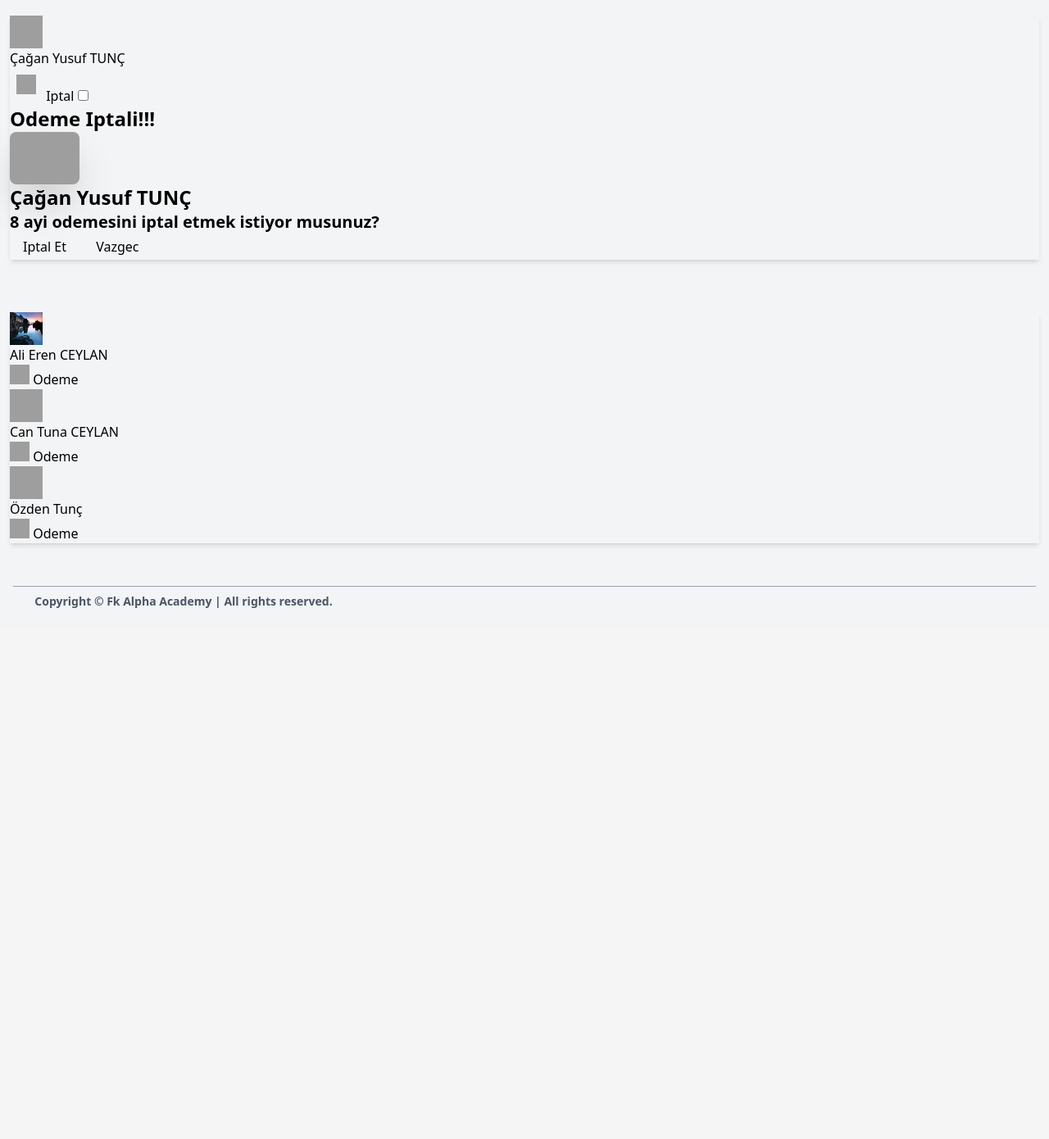
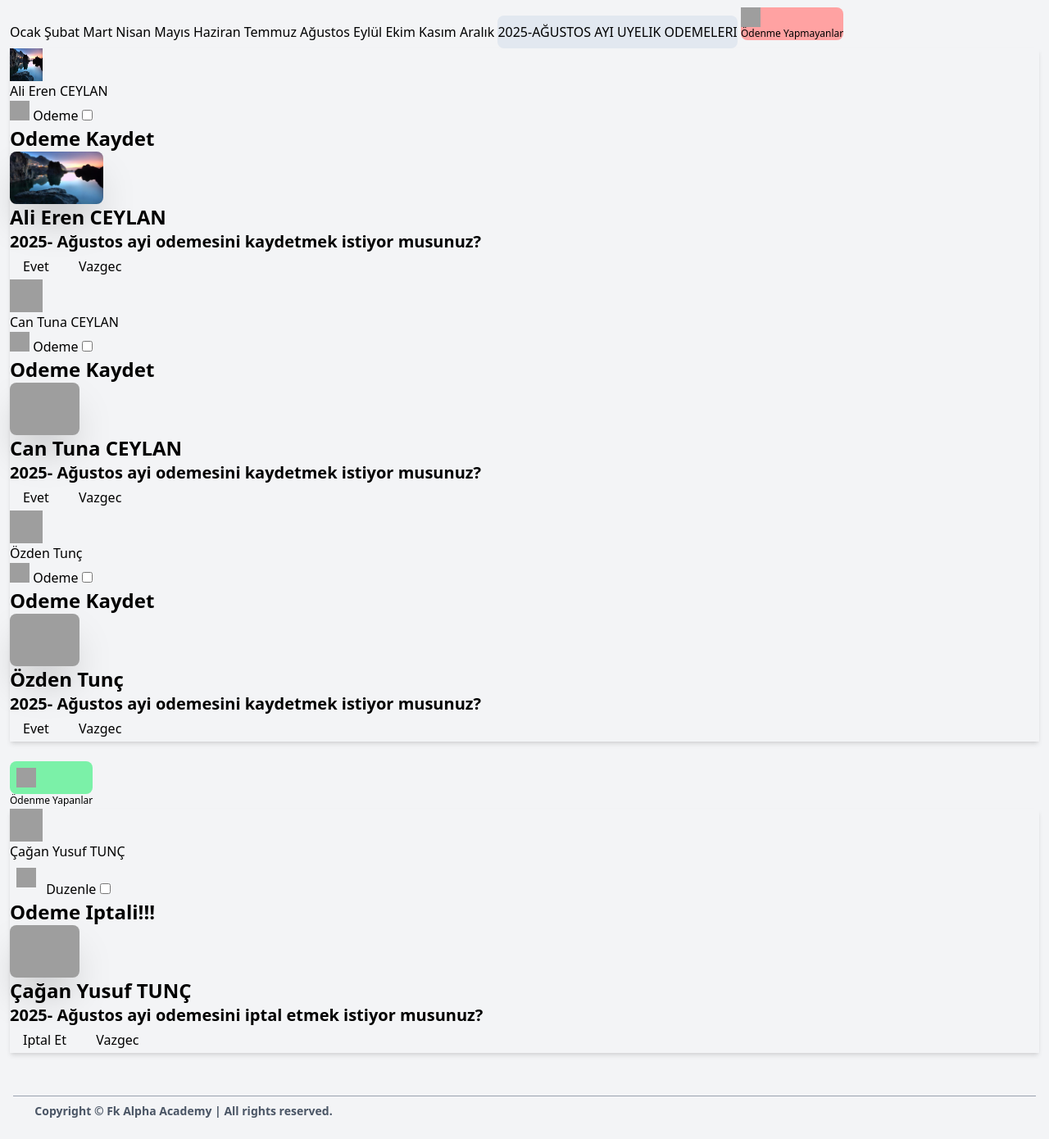
Before and after one commit to ozztozz/alpha-takim, a Django app: page /takim/odeme_list/8 in a window 1280 px wide. Shown: the part 57-1447 px from the top of the page at 82% size. Before the commit the page ends 799 px from the top, so only its background shows below. Run offline with Django 5.2, Linux system fonts and the light colour scheme; data comes from the database, SQL or seed files in the repository; some libraries are stand-ins or nearby versions; grey boxes are pictures that could not be loaded.

Commit message:
ay kontolu eklendi

```diff
--- a/alpha/takim/templates/odeme_listesi.html
+++ b/alpha/takim/templates/odeme_listesi.html
@@ -9,7 +9,103 @@
 
 {% endblock style %}
 {% block content %}
-<ul class="mt-16 list bg-base-100 rounded-box shadow-md">
+<div class="inline-block mt-16">
+  {% for ay in aylar %}
+  <a href="{% url 'odeme_list' ay.0 %}"> <button class="btn mt-2 {% if sporcular.0.ay == ay.0 %}btn-primary {% else %}btn-soft {% endif %} ">{{ay.1}}</button></a>
+
+  {% endfor %}
+
+
+</div>
+
+
+<button class="btn btn-block h-10 mt-4  flex-row bg-slate-200 rounded-lg">
+
+  <p class="uppercase">{{sporcular.0.yil}}-{{sporcular.0.ay_adi}} Ayi Uyelik Odemeleri <br>
+
+  </p>
+
+</button>
+
+<!-- odeme yapmayanlar -->
+<button class="btn btn-block h-10  mt-6 flex-row bg-red-300 rounded-lg">
+
+  <img class="size-6" src="https://img.icons8.com/?size=100&id=63690&format=png&color=000000" alt="">
+
+  <p class="text-xs">Ödenme Yapmayanlar <br>
+
+  </p>
+
+</button>
+<ul class=" list bg-base-100 rounded-box shadow-md">
+
+  {% for sporcu in sporcular %}
+  {% if sporcu.odendi == False %}
+
+  <li class="list-row">
+    <div><img class="size-10 rounded-box" src="{% get_media_prefix %}{{sporcu.resim}}" /></div>
+    <div>
+      <div>{{sporcu.adi}} {{sporcu.soyadi}}</div>
+    </div>
+    <button class="btn btn-square btn-ghost">
+      <img class="size-6" src="https://img.icons8.com/?size=100&id=63690&format=png&color=000000" alt=""> </button>
+
+    <!-- odeme yapmayanlar modal -->
+    <label for="my_modal_odenmedi_{{sporcu.id}}" class="btn">Odeme</label>
+
+    <!-- Put this part before </body> tag -->
+    <input type="checkbox" id="my_modal_odenmedi_{{sporcu.id}}" class="modal-toggle" />
+    <div class="modal" role="dialog">
+      <div class="modal-box">
+
+        <div class="hero bg-base-200 ">
+          <div class="hero-content flex-col lg:flex-row-reverse">
+            <h1 class="text-2xl font-bold">Odeme Kaydet</h1>
+            <img src="{% get_media_prefix %}{{sporcu.resim}}" class="max-w-sm h-16 rounded-lg shadow-2xl" />
+            <div>
+              <h1 class="text-2xl font-bold">{{sporcu.adi}} {{sporcu.soyadi}}</h1>
+              <h3 class="text-xl font-bold">{{sporcu.yil}}- {{sporcu.ay_adi}} ayi odemesini kaydetmek istiyor musunuz?
+              </h3>
+
+
+            </div>
+          </div>
+        </div>
+
+        <form action="{% url 'odeme' %}" method="post">
+
+          <div class='hidden'>
+            {% csrf_token %}
+            {{sporcu.form.as_p}}
+          </div>
+          <div class="modal-action mt-0">
+            <button class="px-4 py-1 btn btn-active btn-error" type="submit">Evet</button>
+
+            <label for="my_modal_odenmedi_{{sporcu.id}}"
+              class="btn mr-4 px-4 py-1  btn-active btn-warning ">Vazgec</label>
+
+          </div>
+        </form>
+
+      </div>
+    </div>
+
+  </li>
+  {% endif %}
+  {% endfor %}
+</ul>
+
+<!-- odeme yapanlar -->
+<button class="btn btn-block h-10 mt-6 flex-row bg-green-300 rounded-lg">
+
+  <img class="size-6 m-2" src="https://img.icons8.com/?size=100&id=2Tv2g4T4Wtu0&format=png&color=000000">
+
+  <p class="text-xs">Ödenme Yapanlar <br>
+
+  </p>
+
+</button>
+<ul class="list bg-base-100 rounded-box shadow-md">
 
   {% for sporcu in sporcular %}
   {% if sporcu.odendi %}
@@ -22,7 +118,7 @@
     <button class="btn btn-square btn-ghost">
       <img class="size-6 m-2" src="https://img.icons8.com/?size=100&id=2Tv2g4T4Wtu0&format=png&color=000000"> </button>
     <!-- The button to open modal -->
-    <label for="my_modal_{{sporcu.id}}" class="btn">Iptal</label>
+    <label for="my_modal_{{sporcu.id}}" class="btn">Duzenle</label>
 
     <!-- Put this part before </body> tag -->
     <input type="checkbox" id="my_modal_{{sporcu.id}}" class="modal-toggle" />
@@ -35,7 +131,8 @@
             <img src="{% get_media_prefix %}{{sporcu.resim}}" class="max-w-sm h-16 rounded-lg shadow-2xl" />
             <div>
               <h1 class="text-2xl font-bold">{{sporcu.adi}} {{sporcu.soyadi}}</h1>
-              <h3 class="text-xl font-bold"> {{sporcu.ay}} ayi odemesini iptal etmek istiyor musunuz?</h3>
+              <h3 class="text-xl font-bold"> {{sporcu.yil}}- {{sporcu.ay_adi}} ayi odemesini iptal etmek istiyor
+                musunuz?</h3>
 
 
             </div>
@@ -62,48 +159,4 @@
   {% endif %}
   {% endfor %}
 </ul>
-<ul class="mt-16 list bg-base-100 rounded-box shadow-md">
-
-  {% for sporcu in sporcular %}
-  {% if sporcu.odendi == False %}
-
-  <li class="list-row">
-    <div><img class="size-10 rounded-box" src="{% get_media_prefix %}{{sporcu.resim}}" /></div>
-    <div>
-      <div>{{sporcu.adi}} {{sporcu.soyadi}}</div>
-    </div>
-    <button class="btn btn-square btn-ghost">
-      <img class="size-6" src="https://img.icons8.com/?size=100&id=63690&format=png&color=000000" alt=""> </button>
-    <button class="btn" onclick="my_modal_{{sporcu.id}}.showModal()">Odeme</button>
-    <dialog id="my_modal_{{sporcu.id}}" class="modal">
-      <div class="modal-box">
-        <h3 class="text-lg font-bold">Hello!</h3>
-        <p class="py-4">Press ESC key or click outside to close</p>
-
-        <div class="flex flex-1 flex-col md:flex-row lg:flex-row mt-16  ">
-          <div class="border-solid  rounded  shadow-sm w-full ">
-            <form action="{% url 'odeme' %}" method="post">
-              <div class='hidden'>
-                {% csrf_token %}
-                {{sporcu.form.as_p}}
-              </div>
-              <div class="mt-4">
-                <button class="px-4 py-1 text-white font-light tracking-wider bg-gray-900 rounded"
-                  type="submit">Kaydet</button>
-              </div>
-            </form>
-          </div>
-        </div>
-      </div>
-
-      <form method="dialog" class="modal-backdrop">
-        <button>close</button>
-      </form>
-    </dialog>
-
-  </li>
-  {% endif %}
-  {% endfor %}
-</ul>
-
 {% endblock content %}
--- a/alpha/takim/views.py
+++ b/alpha/takim/views.py
@@ -165,7 +165,7 @@
 
     else:
         form=FormOdeme()
-    return  redirect('/takim/odeme_list/8')
+    return  redirect('/takim/odeme_list/'+ay)
 
 
 def odeme_list(request,ay=None):
@@ -187,5 +187,6 @@
         form=FormOdeme(initial=form_bilgileri)
         sporcu['form']=form
         sporcu['ay']=ay
+        sporcu['ay_adi']=AYLAR[ay-1][1]
         sporcu['yil']=yil
-    return render (request,'odeme_listesi.html',{'sporcular':sporcular})
+    return render (request,'odeme_listesi.html',{'sporcular':sporcular,'aylar':AYLAR})
```
